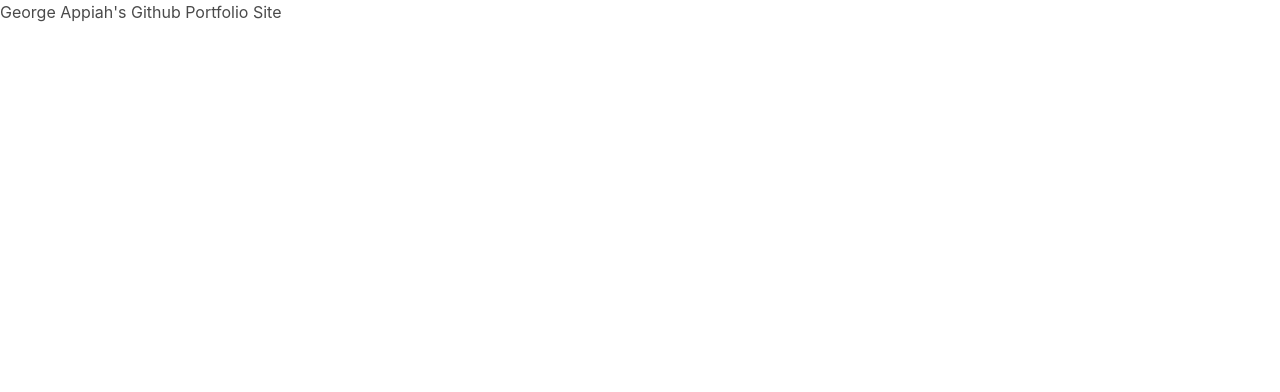
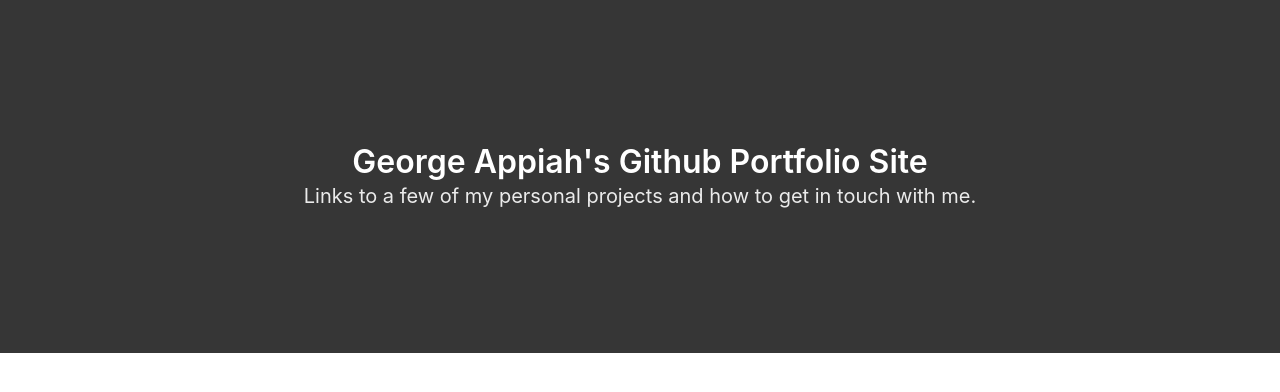
Before and after one commit to georgeappiah/georgeappiah.github.io, a plain HTML site: page index.html in a window 1280 px wide. Drawn offline with nearby package versions, Linux system fonts and the light colour scheme.

Commit message:
Bulma hero

```diff
--- a/index.html
+++ b/index.html
@@ -4,12 +4,20 @@
     <meta charset="UTF-8">
     <meta name="viewport" content="width=device-width, initial-scale=1.0">
     <title>George Appiah's Github Portfolio Site</title>
+    <meta name="description" content="A few of George Appiah's personal projects, social media channels, and how to get in touch with me.">
     <link rel="stylesheet" href="https://cdn.jsdelivr.net/npm/bulma@0.8.2/css/bulma.min.css">
     <style>
 
     </style>
 </head>
 <body>
-    <h1>George Appiah's Github Portfolio Site</h1>
+      <section class="hero is-dark is-medium">
+        <div class="hero-body">
+          <div class="container has-text-centered">
+            <h1 class="title">George Appiah's Github Portfolio Site</h1>
+            <h2 class="subtitle">Links to a few of my personal projects and how to get in touch with me.</h2>
+          </div>
+        </div>
+      </section>
 </body>
 </html>
```
